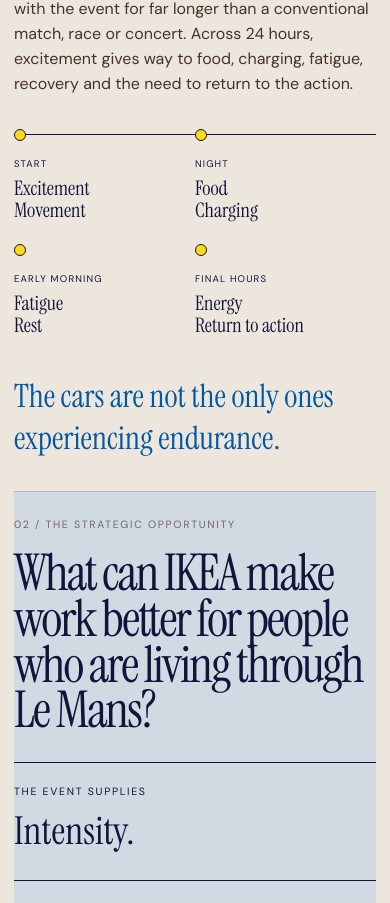
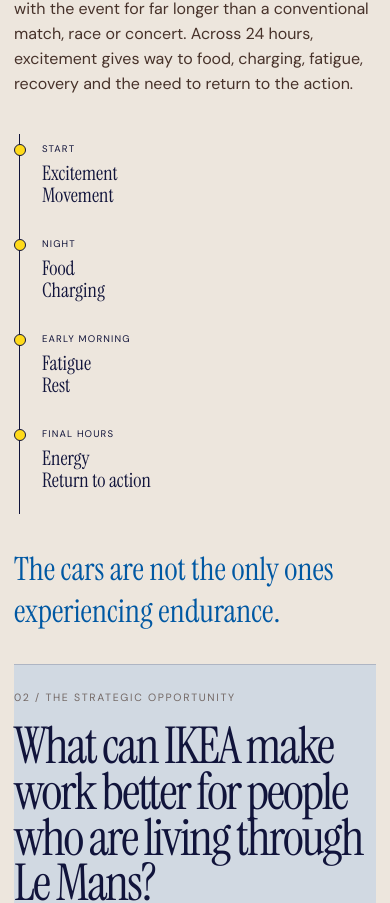
Before and after one commit to martalavina/marta-archive-portfolio, a Next.js app: page /archive/ikea-le-mans in a window 390 px wide. Shown: the part 936-1839 px from the top of the page. Built offline with nearby package versions, Linux system fonts and the light colour scheme.

Commit message:
Fix Le Mans mobile timeline and experience colour continuity

```diff
--- a/app/color-override.css
+++ b/app/color-override.css
@@ -39,6 +39,12 @@
   background: linear-gradient(90deg, transparent 0 31.5%, color-mix(in srgb, var(--sage) 52%, var(--cream)) 31.5% 100%);
 }
 .quick::after { opacity: .2; }
+.archive-project-feature { background: linear-gradient(90deg, color-mix(in srgb, var(--sky) 20%, transparent), transparent 52%); }
+
+/* Keep the experience colour system consistent between the platform index and detail rows. */
+.ikea-case .experience-row-3 {
+  background: linear-gradient(90deg, color-mix(in srgb, var(--sage) 24%, transparent), transparent 56%);
+}
 
 /* Keyboard navigation */
 a:focus-visible,
@@ -94,4 +100,23 @@
 
   /* Decorative blocks bleed beyond the text column so the copy keeps one clean axis. */
   .profile-hero::before { left: -14px; opacity: .34; }
+
+  /* One continuous mobile timeline is clearer than a desktop line broken across two rows. */
+  .ikea-case .fan-rhythm {
+    grid-template-columns: 1fr;
+    row-gap: 0;
+    border-top: 0;
+    border-left: 1px solid var(--case-ink);
+    margin-left: 5px;
+  }
+  .ikea-case .fan-rhythm div {
+    padding: 8px 0 22px 22px;
+  }
+  .ikea-case .fan-rhythm div::before {
+    top: 10px;
+    left: -6px;
+  }
+  .ikea-case .experience-row-3 {
+    background: linear-gradient(90deg, color-mix(in srgb, var(--sage) 18%, transparent), transparent 82%);
+  }
 }
```
